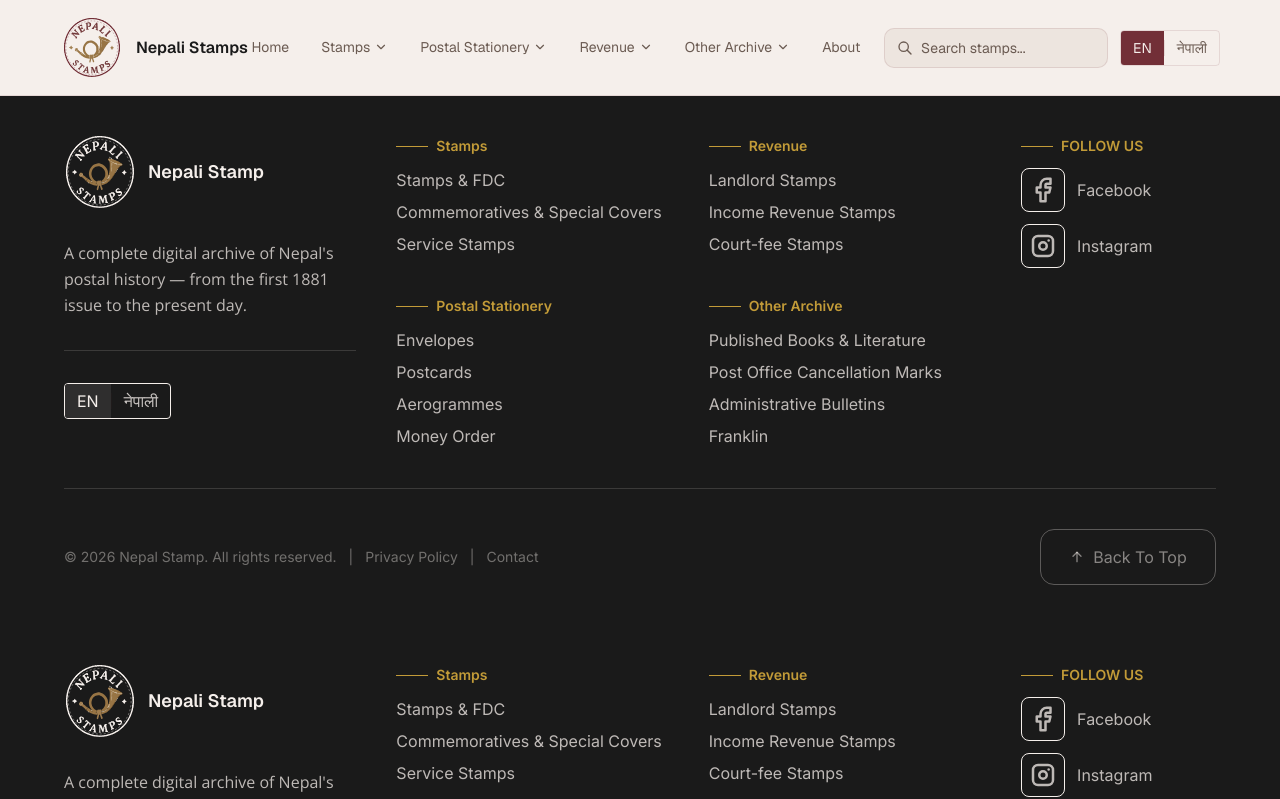
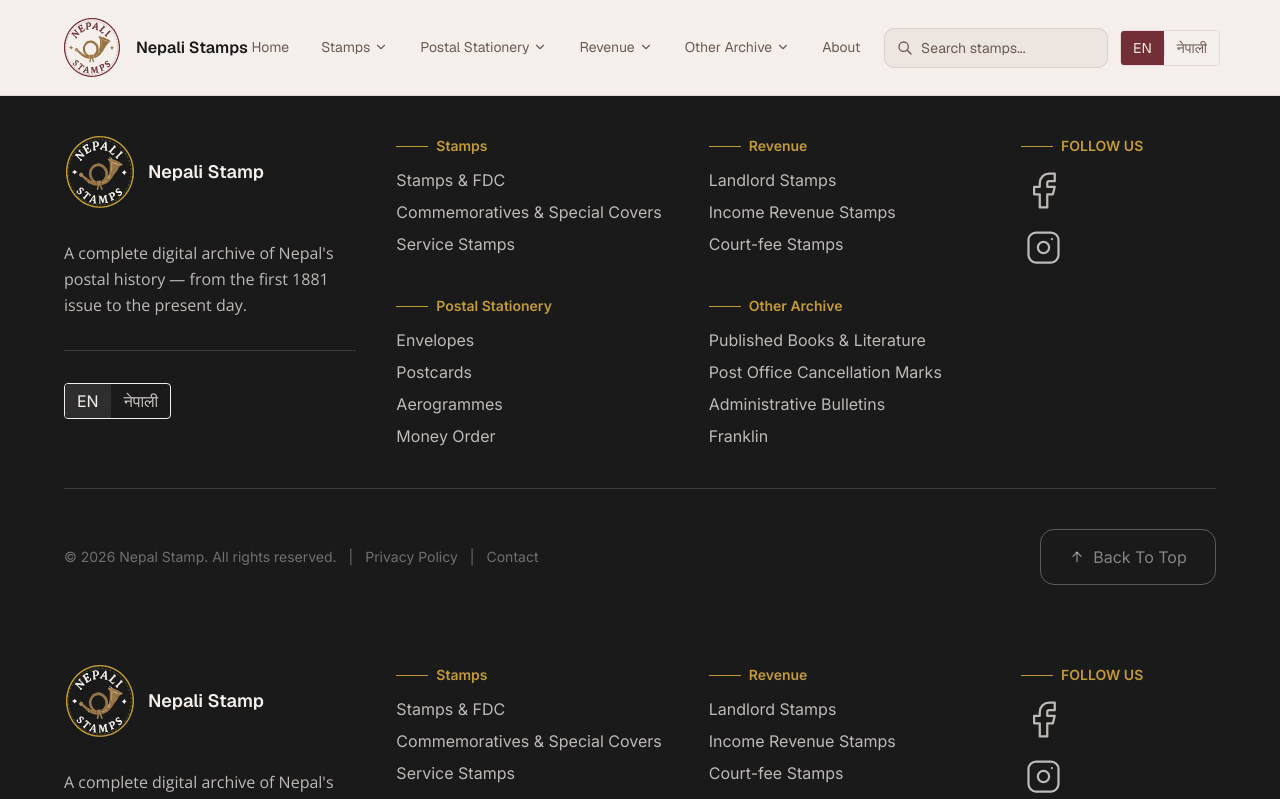
Before and after one commit to santubaba/Nepali-Stamp, a Next.js app: page /components/Footer in a window 1280 px wide. Shown: the top 799 px of the page. Built offline with nearby package versions, Linux system fonts and the light colour scheme.

Commit message:
Fixed the logo on the footer, only kept the icon for socials

```diff
--- a/app/components/Footer/page.tsx
+++ b/app/components/Footer/page.tsx
@@ -185,7 +185,6 @@ export default function Footer() {
                 <div className="flex items-center justify-center border rounded-md w-11 h-11 border-brand-bg/30">
                   <IconBrandFacebook size={22} />
                 </div>
-                Facebook
               </Link>
 
               <Link
@@ -196,7 +195,6 @@ export default function Footer() {
                 <div className="flex items-center justify-center border rounded-md w-11 h-11 border-brand-bg/30">
                   <IconBrandInstagram size={22} />
                 </div>
-                Instagram
               </Link>
             </div>
           </div>
@@ -390,30 +388,28 @@ export default function Footer() {
                 </h3>
               </div>
 
-              <div className="flex flex-col gap-3 text-brand-bg/75 font-body">
+              <div className="flex flex-col gap-3  text-brand-bg/75 font-body">
+                <div className="flex flex-col gap-3 text-brand-bg/75">
                   <Link
                     href="https://facebook.com"
                     target="_blank"
-                  className="flex items-center gap-3"
+                    rel="noopener noreferrer"
+                    aria-label="Facebook"
+                    className="flex-start"
                   >
-                  <div className="flex items-center justify-center border rounded-md w-11 h-11 border-brand-bg">
-                    <IconBrandFacebook size={30} />
-                  </div>
-
-                  <span>Facebook</span>
+                    <IconBrandFacebook size={45} stroke={1.2}/>
                   </Link>
 
                   <Link
                     href="https://instagram.com"
                     target="_blank"
-                  className="flex items-center gap-3"
+                    rel="noopener noreferrer"
+                    aria-label="Instagram"
+                    className="flex-start"
                   >
-                  <div className="flex items-center justify-center border rounded-md w-11 h-11 border-brand-bg">
-                    <IconBrandInstagram size={30} />
+                    <IconBrandInstagram size={45} stroke={1.2} />
+                  </Link>
                 </div>
-
-                  <span>Instagram</span>
-                </Link>
               </div>
             </div>
           </div>
```
Also changed, not shown: public/stamps/Simplified Logo Dark.svg. Lines whose indentation alone changed are shown as unchanged.
